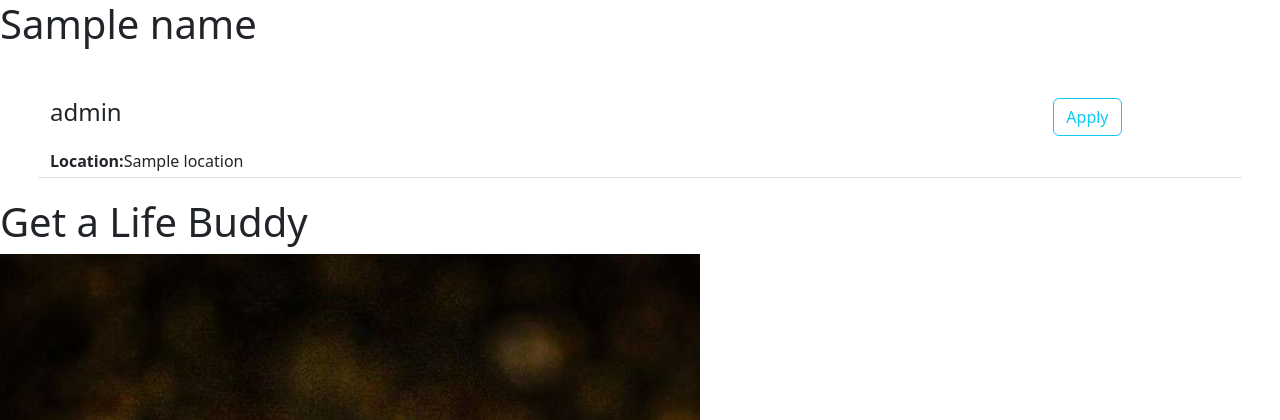
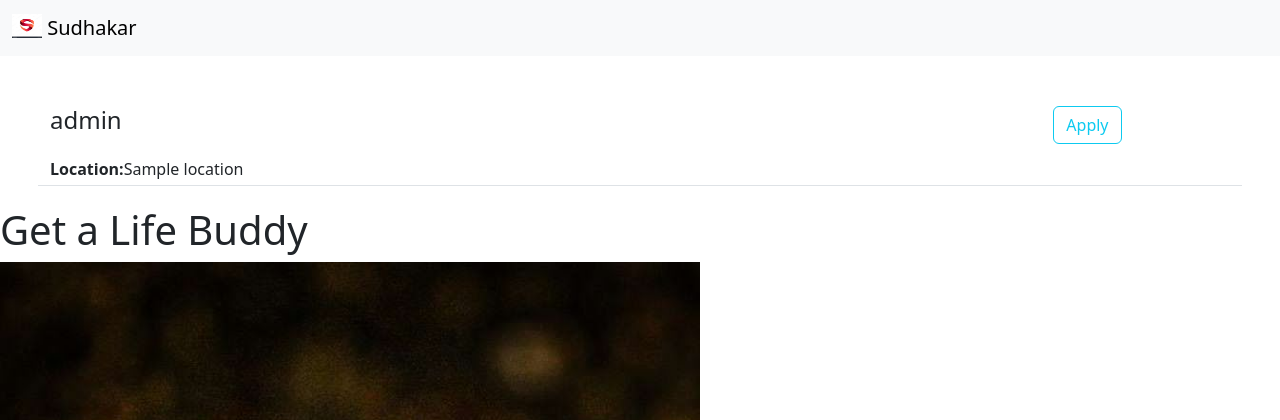
Before and after one commit to SudhakrJha/jovian-careers-v2, a Flask app: template templates/home.html in a window 1280 px wide. Shown: the top 420 px of the page. Run offline with Flask 3, Linux system fonts and the light colour scheme; the template is opened without the code that fills it: most values are stand-ins (such as "Sample title", 1, 10 or a date in 2020).

Commit message:
Update home.html

```diff
--- a/templates/home.html
+++ b/templates/home.html
@@ -10,7 +10,7 @@
 </head>
 
 <body>
-    <H1>{{name}}</H1>
+    {% include 'navbar.html' %}
     <div style="margin: 50px 50px 0px 50px;">
         {% for job in jobs %}
         {% include 'job.html' %}
```
